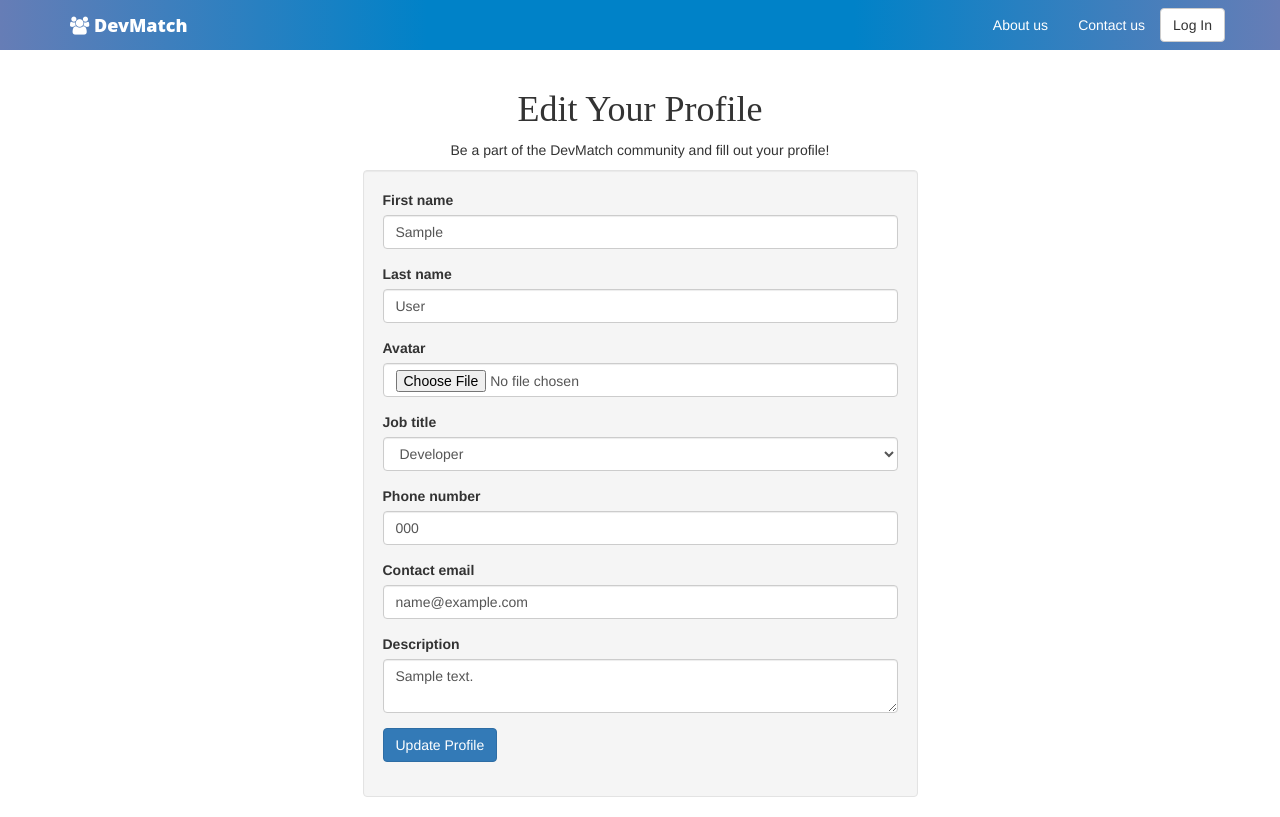
After one commit to AlepsVillarreal/Ruby-on-Rails-test, a Rails app: page /users/1/profile/edit in a window 1280 px wide. The commit adds this page. Run offline with Rails 7, Linux system fonts and the light colour scheme; tables that the repository leaves empty hold one stand-in row (values such as "Sample post"); style sheets or scripts are compiled from the project's sources; parts of the project's set-up code (start-up, migrations or seed data) failed here and were passed over; some libraries are stand-ins or nearby versions.

Commit message:
Added profile edit action and view

```diff
--- a/app/controllers/profiles_controller.rb
+++ b/app/controllers/profiles_controller.rb
@@ -20,6 +20,13 @@
       end
     end
 
+    #GET to /users/:users_id/profile/edit
+    def edit
+      @user = User.find( params[:user_id] )
+      @profile = @user.profile
+
+    end
+
     private
       def profile_params
         params.require(:profile).permit(:first_name, :last_name, :avatar, :job_title, :phone_number, :contact_email, :description)
--- a/app/views/pages/home.html.erb
+++ b/app/views/pages/home.html.erb
@@ -13,8 +13,8 @@
           <h2 class="text-center"> Your profile</h2>
           <!--Si el usuario ha creado un perfil -->
           <% if current_user.profile %>
-            <%= link_to "Edit your profile", "#", class: 'btn btn-default btn-lg btn-block' %>
-            <%= link_to "View your profile", user_path(current_user.id), class: 'btn btn-default btn-lg btn-block' %>
+            <%= link_to "Edit your profile", edit_user_profile_path(user_id: current_user.id), class: 'btn btn-default btn-lg btn-block' %>
+            <%= link_to "View your profile", user_path(id: current_user.id), class: 'btn btn-default btn-lg btn-block' %>
           <% else %>
             <p>Create your profile so that you can share your information with the community. </p>
             <%= link_to "Create your profile!", new_user_profile_path(user_id: current_user.id), class: 'btn btn-default btn-lg btn-block' %>
--- /dev/null
+++ b/app/views/profiles/edit.html.erb
@@ -0,0 +1,13 @@
+<div class="container">
+  <div class="row">
+    <div class="col-md-6 col-md-offset-3">
+      <h1 class="text-center">Edit Your Profile</h1>
+      <p class="text-center">Be a part of the DevMatch community and fill out your profile!</p>
+      <div class="well">
+        <%= render 'form' %>
+      </div>
+    </div>
+  </div>
+</div>
+<%# Para sacar los parametros que se pasan solo en dev mode
+<%= debug(params) if Rails.env.development? %>
```
